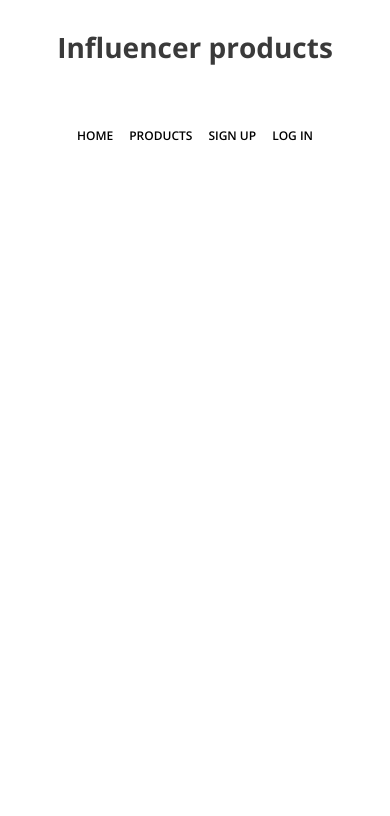
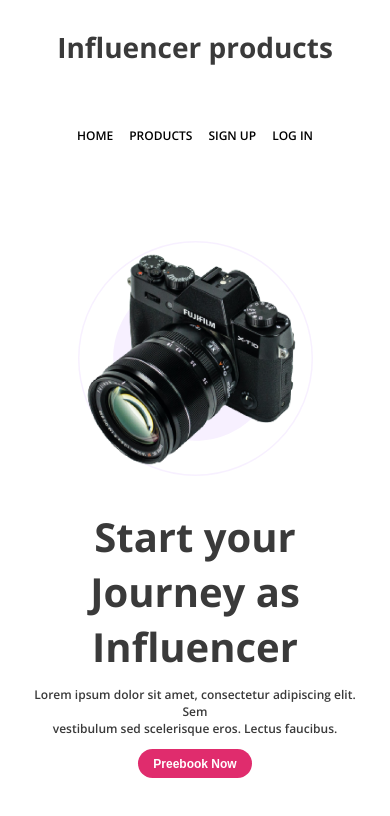
Before and after one commit to sohrab015/influencer-gear, a plain HTML site: page index.html in a window 390 px wide. Drawn offline with nearby package versions, Linux system fonts and the light colour scheme.

Commit message:
hero section

```diff
--- a/index.html
+++ b/index.html
@@ -10,6 +10,7 @@
 
 <body class="open-sans-font">
     <header>
+        <!-- nav section -->
         <nav class="dark-one display-flex nav-container">
             <h3 class="influencer">Influencer products</h3>
             <ul class="display-flex nav-item">
@@ -19,7 +20,24 @@
                 <li><a href="">LOG IN</a></li>
             </ul>
         </nav>
+
+        <section class="hero">
+            <div class="hero-container">
+                <h1 class="hero-title dark-one">Start your Journey as <br>Influencer</h1>
+                <p class="hero-des dark-one">Lorem ipsum dolor sit amet, consectetur adipiscing elit. Sem <br>vestibulum sed scelerisque eros. Lectus faucibus.</p>
+                <button class="btn-one">Preebook Now</button>
+            </div>
+            <div class="hero-img"><img src="images/main-camera.png" alt=""></div>
+        </section>
     </header>
+
+    <main>
+
+    </main>
+
+    <footer>
+
+    </footer>
 </body>
 
 </html>
--- a/style/style.css
+++ b/style/style.css
@@ -15,9 +15,23 @@ body {
     margin: 0 auto;
 }
 
+section {
+    margin-top: 80px;
+}
+
 /* sheared style */
 .display-flex {
     display: flex;
+}
+
+.btn-one {
+    background-color: #E02C6D;
+    font-size: 0.75rem;
+    font-weight: bold;
+    color: white;
+    padding: 7.5px 15px;
+    border-radius: 20px;
+    border: none;
 }
 
 .dark-one {
@@ -49,6 +63,30 @@ nav li a {
     font-weight: bold;
 }
 
+/* hero section */
+.hero-title {
+    font-size: 2.5rem;
+    font-weight: bold;
+    margin-bottom: 7px;
+}
+
+.hero-des {
+    font-size: 0.75rem;
+    font-weight: 600;
+}
+
+.hero-img {
+    background-image: url(../images/Circle\ design.svg);
+    background-repeat: no-repeat;
+}
+
+.hero {
+    display: grid;
+    grid-template-columns: repeat(2, 1fr);
+    justify-content: space-between;
+    align-items: center;
+}
+
 
 
 
@@ -66,6 +104,7 @@ nav li a {
     }
 
     .nav-item {
+        /* nav section */
         /* flex-direction: column; */
         justify-content: space-between;
         gap: 1rem;
@@ -76,15 +115,72 @@ nav li a {
         font-size: 1.75rem;
         text-align: center;
     }
+
+    /* hero section */
+    .hero {
+        grid-template-columns: 1fr;
+        text-align: center;
+    }
+
+    .hero-container {
+        order: 2;
+        margin: 0 auto;
+        max-width: 85%;
+    }
+
+    .hero-img {
+        order: 1;
+        width: 70vw;  /* auto scale */
+        max-width: 250px;
+        margin: 0 auto;
+
+        background-size: contain;
+        background-position: center;
+    }
+
+    .hero-img img {
+        width: 100%;
+        height: auto;
+        display: block;
+    }
 }
 
 
 
 /* === for medium device === */
 @media screen and (min-width: 577px) and (max-width: 992px) {
+    /* nav section */
     .nav-container {
         max-width: 85vw;
         justify-content: space-between;
         margin: 0 auto;
     }
+
+    /* hero section */
+    .hero {
+        grid-template-columns: 1fr;
+        text-align: center;
+    }
+
+    .hero-container {
+        order: 2;
+        margin: 0 auto;
+        max-width: 90%;
+    }
+
+    .hero-img {
+        order: 1;
+        width: 90vw;  /* auto scale */
+        max-width: 400px;
+        margin: 0 auto;
+
+        background-size: contain;
+        background-position: center;
+    }
+
+    .hero-img img {
+        width: 100%;
+        height: auto;
+        display: block;
+    }
 }
```
